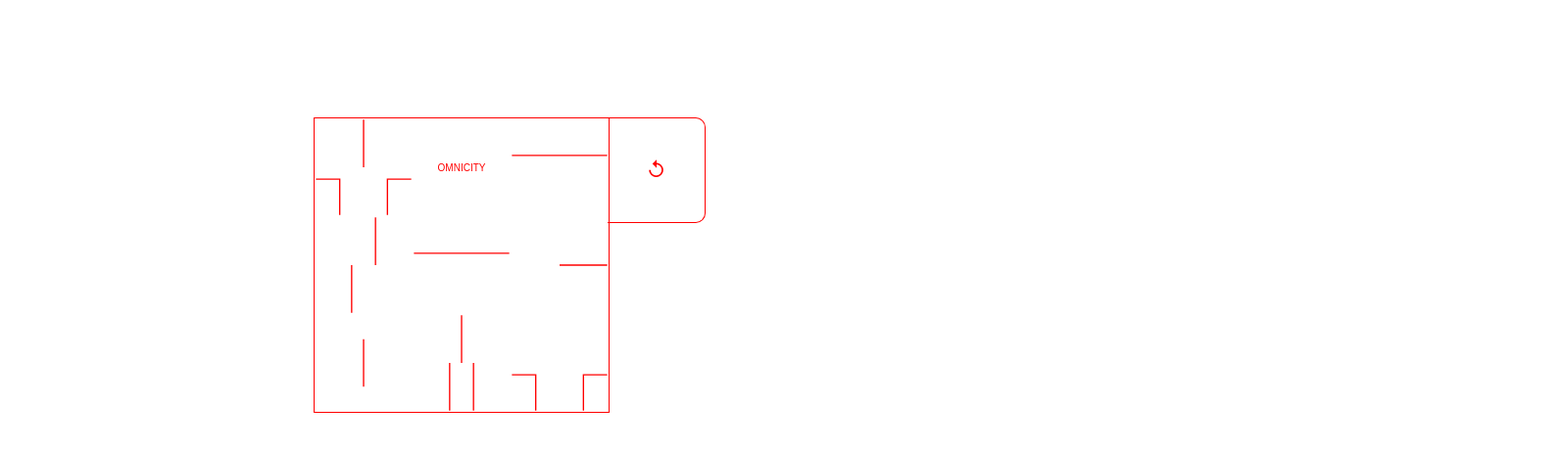
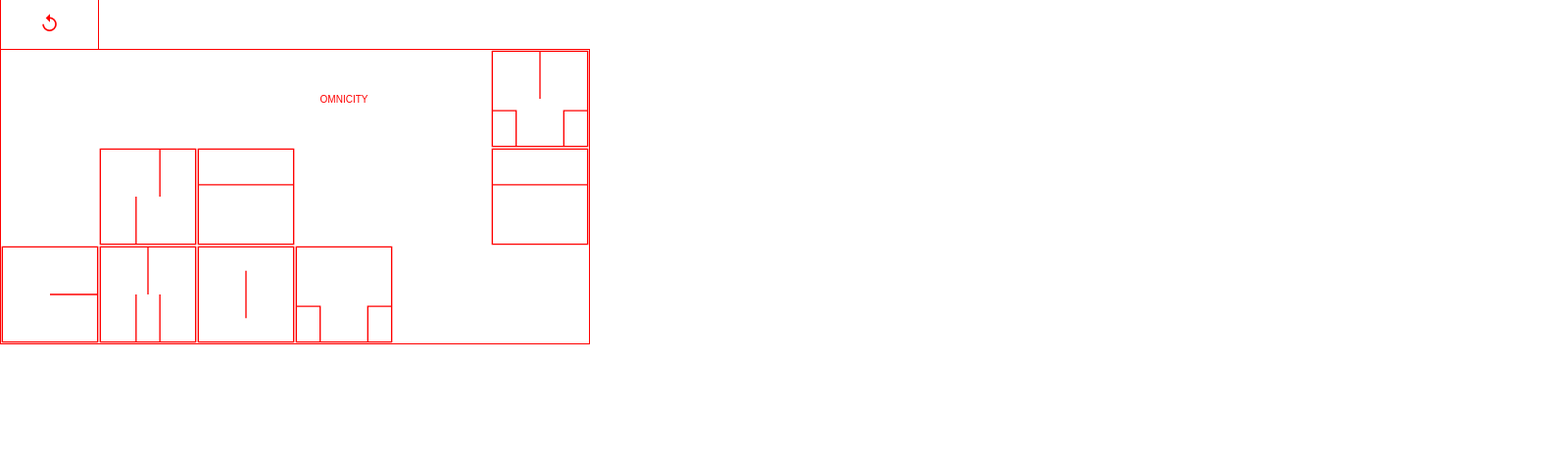
Before and after one commit to LeonieNollevalle/Perfomer-identite, a JavaScript app: page / in a window 1280 px wide. Shown: the top 460 px of the page at 98% size, 1600 px wide, since content can reach past the window. Built offline with nearby package versions, Linux system fonts and the light colour scheme; the HTML template or start-up script is replaced by a standard one.

Commit message:
biggest plan

```diff
--- a/src/App.js
+++ b/src/App.js
@@ -1,11 +1,11 @@
 import "./styles.css";
 export default function App() {
 
-let words = ["1","2","3","4","5","6","7","8","9"];
+let words = ["1","2","3","4","5","6","7","8","9","10","11","12","13","14","15","16","17","18"];
 let tableLength = words.length;
 
   let tableau = [];
-  for (let i = 0 ; i < tableLength ; i++) {
+  for (let i = 0 ; i < 9 ; i++) {
   let max = words.length - 1;
   let min = 0;
 
@@ -24,7 +24,7 @@ console.log(tableau)
         <g clip-path="url(#clip0_102_6)">
         <path d="M73 1H1V73H73V1Z" stroke="re" stroke-width="1" stroke-miterlimit="10"/>
         <path d="M37 19V55" stroke="red" stroke-width="1" stroke-miterlimit="10"/>
-        <path d="M73 1H1V73H73V1Z" stroke="red" stroke-width="0" stroke-miterlimit="10"/>
+        <path d="M73 1H1V73H73V1Z" stroke="red" stroke-width="1" stroke-miterlimit="10"/>
 
         </g>
         <defs>
@@ -35,7 +35,7 @@ console.log(tableau)
       </svg>
       <svg className={`num-${tableau[1]}`} width="74" height="74" viewBox="0 0 74 74" fill="none" xmlns="http://www.w3.org/2000/svg">
         <g clip-path="url(#clip0_102_9)">
-        <path d="M1 1H19H73V73H1V1Z" stroke="red" stroke-width="0" stroke-miterlimit="10"/>
+        <path d="M1 1H19H73V73H1V1Z" stroke="red" stroke-width="1" stroke-miterlimit="10"/>
         <path d="M28 73V37" stroke="red" stroke-width="1" stroke-miterlimit="10"/>
         <path d="M37 37V1" stroke="red" stroke-width="1" stroke-miterlimit="10"/>
         <path d="M46 73V37" stroke="red" stroke-width="1" stroke-miterlimit="10"/>
@@ -51,7 +51,7 @@ console.log(tableau)
         <g clip-path="url(#clip0_103_14)">
         <path d="M28 73V37" stroke="red" stroke-width="1" stroke-miterlimit="10"/>
         <path d="M46 37V1" stroke="red" stroke-width="1" stroke-miterlimit="10"/>
-        <path d="M73 1H1V73H73V1Z" stroke="red" stroke-width="0" stroke-miterlimit="10"/>
+        <path d="M73 1H1V73H73V1Z" stroke="red" stroke-width="1" stroke-miterlimit="10"/>
         </g>
         <defs>
         <clipPath id="clip0_103_14">
@@ -62,7 +62,7 @@ console.log(tableau)
 
       <svg className={`num-${tableau[3]}`} width="74" height="74" viewBox="0 0 74 74" fill="none" xmlns="http://www.w3.org/2000/svg">
         <g clip-path="url(#clip0_103_18)">
-        <path d="M1 1H73V28V73H1V28V1Z" stroke="red" stroke-width="0" stroke-miterlimit="10"/>
+        <path d="M1 1H73V28V73H1V28V1Z" stroke="red" stroke-width="1" stroke-miterlimit="10"/>
         <path d="M73 28H1" stroke="red" stroke-width="1" stroke-miterlimit="10"/>
         </g>
         <defs>
@@ -73,7 +73,7 @@ console.log(tableau)
       </svg>
       <svg className={`num-${tableau[4]}`} width="74" height="74" viewBox="0 0 74 74" fill="none" xmlns="http://www.w3.org/2000/svg">
         <g clip-path="url(#clip0_103_21)">
-        <path d="M1 1H73V37V73H1V1Z" stroke="red" stroke-width="0" stroke-miterlimit="10"/>
+        <path d="M1 1H73V37V73H1V1Z" stroke="red" stroke-width="1" stroke-miterlimit="10"/>
         <path d="M37 37H73" stroke="red" stroke-width="1" stroke-miterlimit="10"/>
         </g>
         <defs>
@@ -85,7 +85,7 @@ console.log(tableau)
 
       <svg className={`num-${tableau[5]}`} width="74" height="74" viewBox="0 0 74 74" fill="none" xmlns="http://www.w3.org/2000/svg">
         <g clip-path="url(#clip0_103_24)">
-        <path d="M1 1H73V28V73H1V28V1Z" stroke="red" stroke-width="0" stroke-miterlimit="10"/>
+        <path d="M1 1H73V28V73H1V28V1Z" stroke="red" stroke-width="1" stroke-miterlimit="10"/>
         <path d="M73 28H1" stroke="red" stroke-width="1" stroke-miterlimit="10"/>
         </g>
         <defs>
@@ -96,7 +96,7 @@ console.log(tableau)
       </svg>
       <svg className={`num-${tableau[6]}`} width="74" height="74" viewBox="0 0 74 74" fill="none" xmlns="http://www.w3.org/2000/svg">
         <g clip-path="url(#clip0_103_27)">
-        <path d="M1 1H73V28V73H1V28V1Z" stroke="red" stroke-width="0" stroke-miterlimit="10"/>
+        <path d="M1 1H73V28V73H1V28V1Z" stroke="red" stroke-width="1" stroke-miterlimit="10"/>
         <path d="M1 46H19V73" stroke="red" stroke-width="1" stroke-miterlimit="10"/>
         <path d="M73 46H55V73" stroke="red" stroke-width="1" stroke-miterlimit="10"/>
         </g>
@@ -111,7 +111,7 @@ console.log(tableau)
         <g clip-path="url(#clip0_103_31)">
         <path d="M1 46H19V73" stroke="red" stroke-width="1" stroke-miterlimit="10"/>
         <path d="M73 46H55V73" stroke="red" stroke-width="1" stroke-miterlimit="10"/>
-        <path d="M1 1H73V28V73H1V28V1Z" stroke="red" stroke-width="0" stroke-miterlimit="10"/>
+        <path d="M1 1H73V28V73H1V28V1Z" stroke="red" stroke-width="1" stroke-miterlimit="10"/>
         <path d="M37 1V37" stroke="red" stroke-width="1" stroke-miterlimit="10"/>
         </g>
         <defs>
--- a/src/styles.css
+++ b/src/styles.css
@@ -10,42 +10,41 @@ body {
   width: 100vw;
   height: 100vh;
   position: absolute;
-  top: 15%;
-  left: 25%;
+  top: 0%;
+  left: 0%;
   justify-content: center;
   align-items: center;
   flex-direction: column;
   overflow: hidden;
 }
 .App {
-  width: 300px;
+  width: 600px;
   height: 300px;
   border: red solid 1px;
   position: absolute;
+  top:50px;
   font-family: sans-serif;
   font-size: 30px;
   display: grid;
-  grid-template-columns: repeat(3, 1fr);
+  grid-template-columns: repeat(6, 1fr);
   grid-auto-rows: minmax(100px, auto);
 }
 
 .d {
   width: 99px;
-  height: 106px;
-  position: absolute;
-  left: 300px;
+  height: 50px;
+  position: fixed;
+  left: 0px;
   color: red;
   display: flex;
   justify-content: center;
+  border-left: 1px solid red;
   border-right: 1px solid red;
-  border-top: 1px solid red;
-  border-bottom: 1px solid red;
   align-items: center;
   font-weight: 400;
   font-size: 20px;
   cursor: pointer;
-  border-top-right-radius: 10px;
-  border-bottom-right-radius: 10px;
+
 
 }
 .num-1 {
@@ -56,7 +55,7 @@ body {
   display: flex;
   justify-content: center;
   align-items: center;
-  grid-column: 1 / 3;
+  grid-column: 1 / 6;
   grid-row: 1;
 }
 .num-2 {
@@ -66,7 +65,7 @@ body {
   display: flex;
   justify-content: center;
   align-items: center;
-  grid-column: 2 / 3;
+  grid-column: 2 / 6;
   grid-row: 1;
 }
 .num-3 {
@@ -76,7 +75,7 @@ body {
   display: flex;
   justify-content: center;
   align-items: center;
-  grid-column: 3 / 3;
+  grid-column: 3 / 6;
   grid-row: 1;
 }
 
@@ -87,8 +86,8 @@ body {
   display: flex;
   justify-content: center;
   align-items: center;
-  grid-column: 1 / 3;
-  grid-row: 2;
+  grid-column: 4 / 6;
+  grid-row: 1;
 }
 
 .num-5 {
@@ -98,8 +97,8 @@ body {
   display: flex;
   justify-content: center;
   align-items: center;
-  grid-column: 2 / 3;
-  grid-row: 2;
+  grid-column: 5 / 6;
+  grid-row: 1;
 }
 .num-6 {
   width: 100px;
@@ -108,8 +107,8 @@ body {
   display: flex;
   justify-content: center;
   align-items: center;
-  grid-column: 3 / 3;
-  grid-row: 2;
+  grid-column: 6 / 6;
+  grid-row: 1;
 }
 
 .num-7 {
@@ -119,8 +118,8 @@ body {
   display: flex;
   justify-content: center;
   align-items: center;
-  grid-column: 1 / 3;
-  grid-row: 3;
+  grid-column: 1 / 6;
+  grid-row: 2;
 }
 .num-8 {
   width: 100px;
@@ -129,8 +128,8 @@ body {
   display: flex;
   justify-content: center;
   align-items: center;
-  grid-column: 2 / 3;
-  grid-row: 3;
+  grid-column: 2 / 6;
+  grid-row: 2;
 }
 .num-9 {
   width: 100px;
@@ -139,9 +138,106 @@ body {
   display: flex;
   justify-content: center;
   align-items: center;
-  grid-column: 3 / 3;
+  grid-column: 3 / 6;
+  grid-row: 2;
+}
+
+.num-10 {
+  width: 100px;
+  height: 100px;
+  color: red;
+  display: flex;
+  justify-content: center;
+  align-items: center;
+  grid-column: 4 / 6;
+  grid-row: 2;
+}
+
+.num-11 {
+  width: 100px;
+  height: 100px;
+  color: red;
+  display: flex;
+  justify-content: center;
+  align-items: center;
+  grid-column: 5 / 6;
+  grid-row: 2;
+}
+.num-12 {
+  width: 100px;
+  height: 100px;
+  color: red;
+  display: flex;
+  justify-content: center;
+  align-items: center;
+  grid-column: 6 / 6;
+  grid-row: 2;
+}
+.num-13 {
+  width: 100px;
+  height: 100px;
+  color: red;
+  display: flex;
+  justify-content: center;
+  align-items: center;
+  grid-column: 1 / 6;
   grid-row: 3;
 }
+.num-14 {
+  width: 100px;
+  height: 100px;
+  color: red;
+  display: flex;
+  justify-content: center;
+  align-items: center;
+  grid-column: 2 / 6;
+  grid-row: 3;
+}
+
+.num-15 {
+  width: 100px;
+  height: 100px;
+  color: red;
+  display: flex;
+  justify-content: center;
+  align-items: center;
+  grid-column: 3 / 6;
+  grid-row: 3;
+}
+.num-16 {
+  width: 100px;
+  height: 100px;
+  color: red;
+  display: flex;
+  justify-content: center;
+  align-items: center;
+  grid-column: 4 / 6;
+  grid-row: 3;
+}
+
+.num-17 {
+  width: 100px;
+  height: 100px;
+  color: red;
+  display: flex;
+  justify-content: center;
+  align-items: center;
+  grid-column: 5 / 6;
+  grid-row: 3;
+}
+.num-18 {
+  width: 100px;
+  height: 100px;
+  color: red;
+  display: flex;
+  justify-content: center;
+  align-items: center;
+  grid-column: 6 / 6;
+  grid-row: 3;
+}
+
+
+
 
 
 .omnicity {
```
